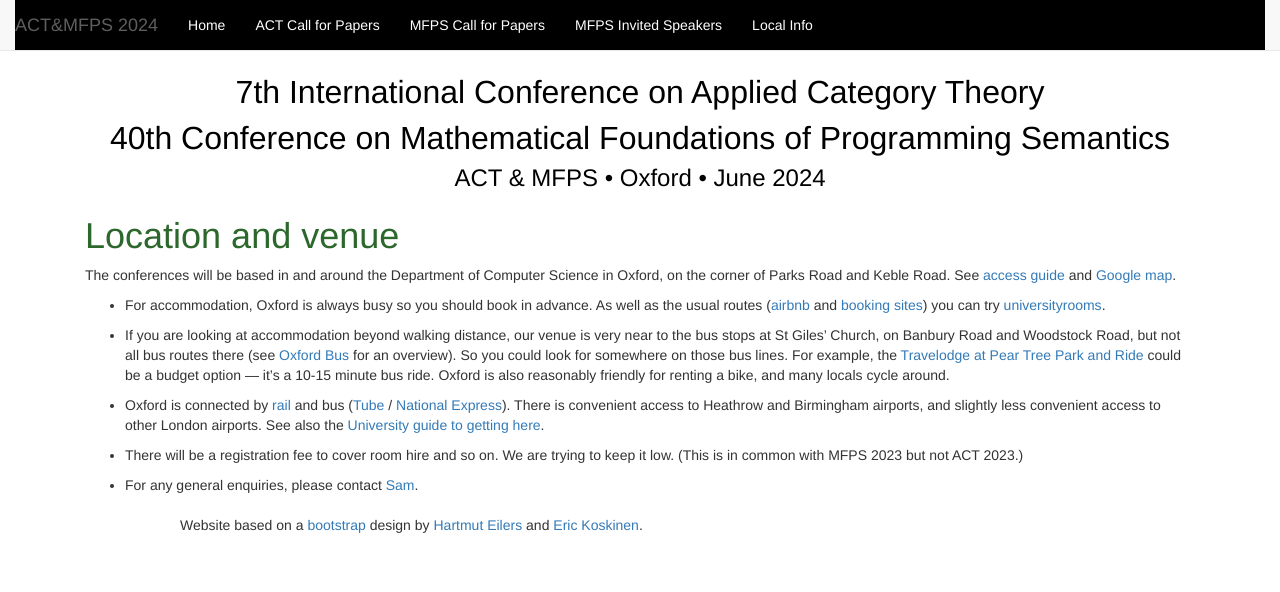
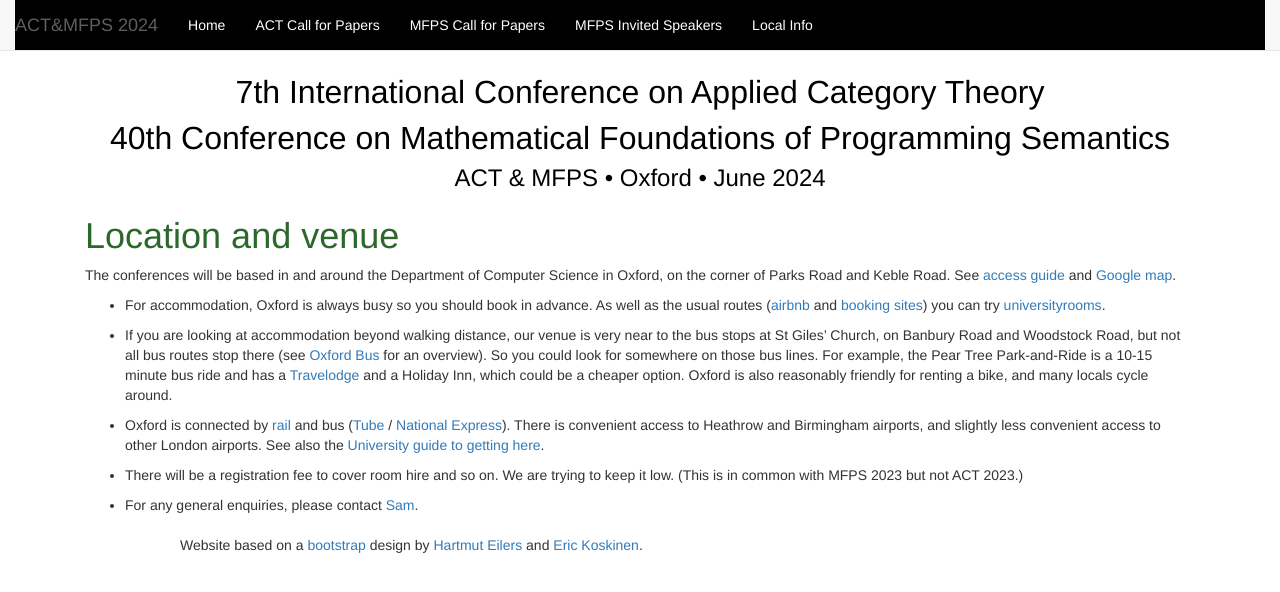
Before and after one commit to oxford24/oxford24.github.io, a Jekyll site: the page built from local.md, in a window 1280 px wide. Shown: the top 592 px of the page. Built offline with Jekyll 4.4.1, drawn with Linux system fonts in a browser that asks for light colours.

Commit message:
Update local.md

```diff
--- a/local.md
+++ b/local.md
@@ -8,7 +8,7 @@ The conferences will be based in and around the Department of Computer Science i
 
 * For accommodation, Oxford is always busy so you should book in advance. As well as the usual routes ([airbnb](https://www.airbnb.co.uk/oxford-united-kingdom/stays/apartments) and [booking sites](https://www.tripadvisor.co.uk/Hotels-g186361-Oxford_Oxfordshire_England-Hotels.html)) you can try [universityrooms](https://www.universityrooms.com/en-GB/city/oxford/home/).
 
-* If you are looking at accommodation beyond walking distance, our venue is very near to the bus stops at St Giles' Church, on Banbury Road and Woodstock Road, but not all bus routes there (see [Oxford Bus](https://images-oxfordbus.passenger-website.com/2023-08/SmartZone%20Network%20Map%20-%2027th%20August%202023.pdf) for an overview). So you could look for somewhere on those bus lines. For example, the [Travelodge at Pear Tree Park and Ride](https://www.tripadvisor.co.uk/Hotel_Review-g186361-d1027077-Reviews-Travelodge_Oxford_Peartree_Hotel-Oxford_Oxfordshire_England.html) could be a budget option --- it's a 10-15 minute bus ride. Oxford is also reasonably friendly for renting a bike, and many locals cycle around.
+* If you are looking at accommodation beyond walking distance, our venue is very near to the bus stops at St Giles' Church, on Banbury Road and Woodstock Road, but not all bus routes stop there (see [Oxford Bus](https://images-oxfordbus.passenger-website.com/2023-08/SmartZone%20Network%20Map%20-%2027th%20August%202023.pdf) for an overview). So you could look for somewhere on those bus lines. For example, the Pear Tree Park-and-Ride is a 10-15 minute bus ride and has a [Travelodge](https://www.tripadvisor.co.uk/Hotel_Review-g186361-d1027077-Reviews-Travelodge_Oxford_Peartree_Hotel-Oxford_Oxfordshire_England.html) and a Holiday Inn, which could be a cheaper option. Oxford is also reasonably friendly for renting a bike, and many locals cycle around.
 
 * Oxford is connected by [rail](https://www.nationalrail.co.uk) and bus ([Tube](https://www.oxfordtube.com) / [National Express](https://www.nationalexpress.com/en/help/coach-stations/oxford)). There is convenient access to Heathrow and Birmingham airports, and slightly less convenient access to other London airports. See also the [University guide to getting here](https://www.ox.ac.uk/visitors/visiting-oxford/how-get-oxford).
 
```
